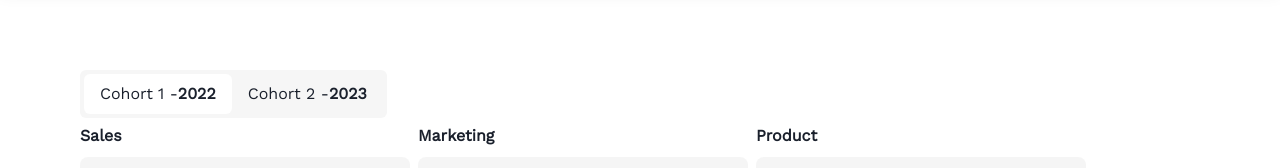
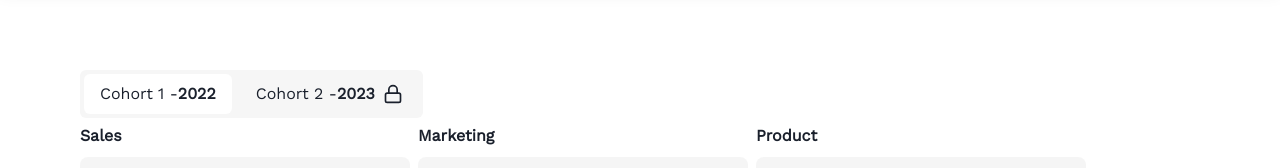
Before and after one commit to workshopapps/workshopapps-portfolio, a Next.js app in the folder frontend/: page /dashboard in a window 1280 px wide. Shown: the part 133-301 px from the top of the page. Built offline with nearby package versions, Linux system fonts and the light colour scheme.

Commit message:
chore: created the dashboard info header component

```diff
--- a/frontend/components/cohort-toggler/index.jsx
+++ b/frontend/components/cohort-toggler/index.jsx
@@ -8,6 +8,7 @@ const btnProps = {
   variant: "ghost",
   outline: "none",
   bg: "transparent",
+  position: "relative",
   zIndex: "3",
   size: "md",
   fontWeight: "normal",
@@ -26,27 +27,27 @@ const Slide = () => (
     w="full"
     h="full"
     bg="#fff"
-    transformOrigin="center"
     zIndex={-1}
     layoutId="underline"
   />
 );
 
-const btnFields = [
-  { text: "Cohort 1 - ", subText: "2022", state: "2022" },
-  { text: "Cohort 2 - ", subText: "2023", state: "2023" },
-];
 function CohortToggler() {
   const [cohort, setCohort] = React.useState("2022");
   return (
-    <HStack w="fit-content" bg="brand.200" p={1} rounded={6} spacing={0}>
-      {btnFields.map((btn) => (
-        <Button {...btnProps} onClick={() => setCohort(btn.state)}>
-          {btn.text}
-          <Text fontWeight="bold">{btn.subText}</Text>
-          {cohort === btn.state ? <Slide /> : null}
-        </Button>
-      ))}
+    <HStack w="fit-content" bg="brand.200" p={1} rounded={6}>
+      <Button {...btnProps} onClick={() => setCohort("2022")}>
+        Cohort 1 - <Text fontWeight="bold">2022</Text>
+        {cohort === "2022" ? <Slide /> : null}
+      </Button>
+      <Button
+        rightIcon={<Icon iconComp={FiLock} boxSize={5} />}
+        {...btnProps}
+        onClick={() => setCohort("2023")}
+      >
+        Cohort 2 - <Text fontWeight="bold">2023</Text>
+        {cohort === "2023" ? <Slide /> : null}
+      </Button>
     </HStack>
   );
 }
```
Also changed, not shown: frontend/components/dashboard-header/index.jsx (added, +30 -0 lines).
